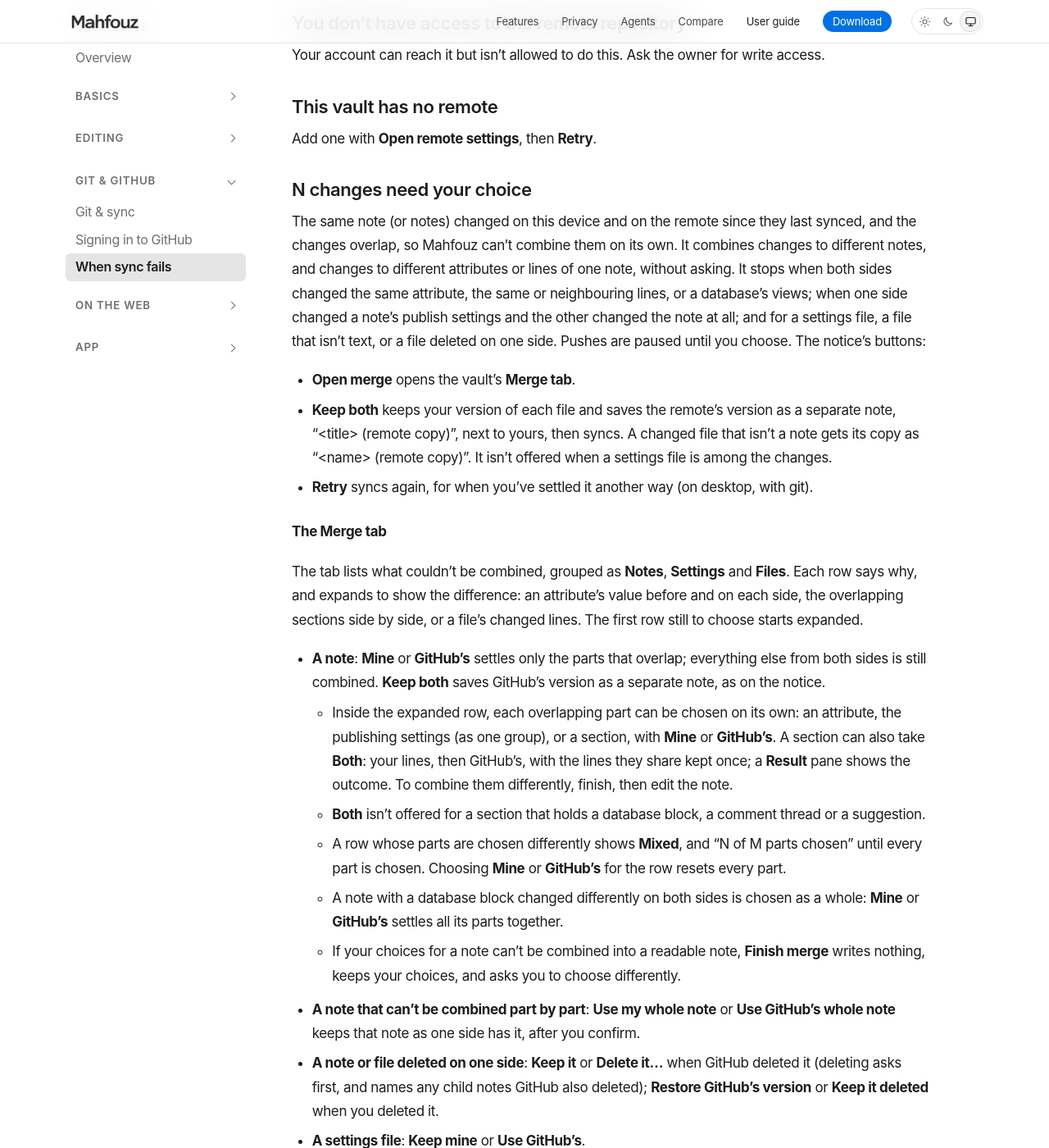
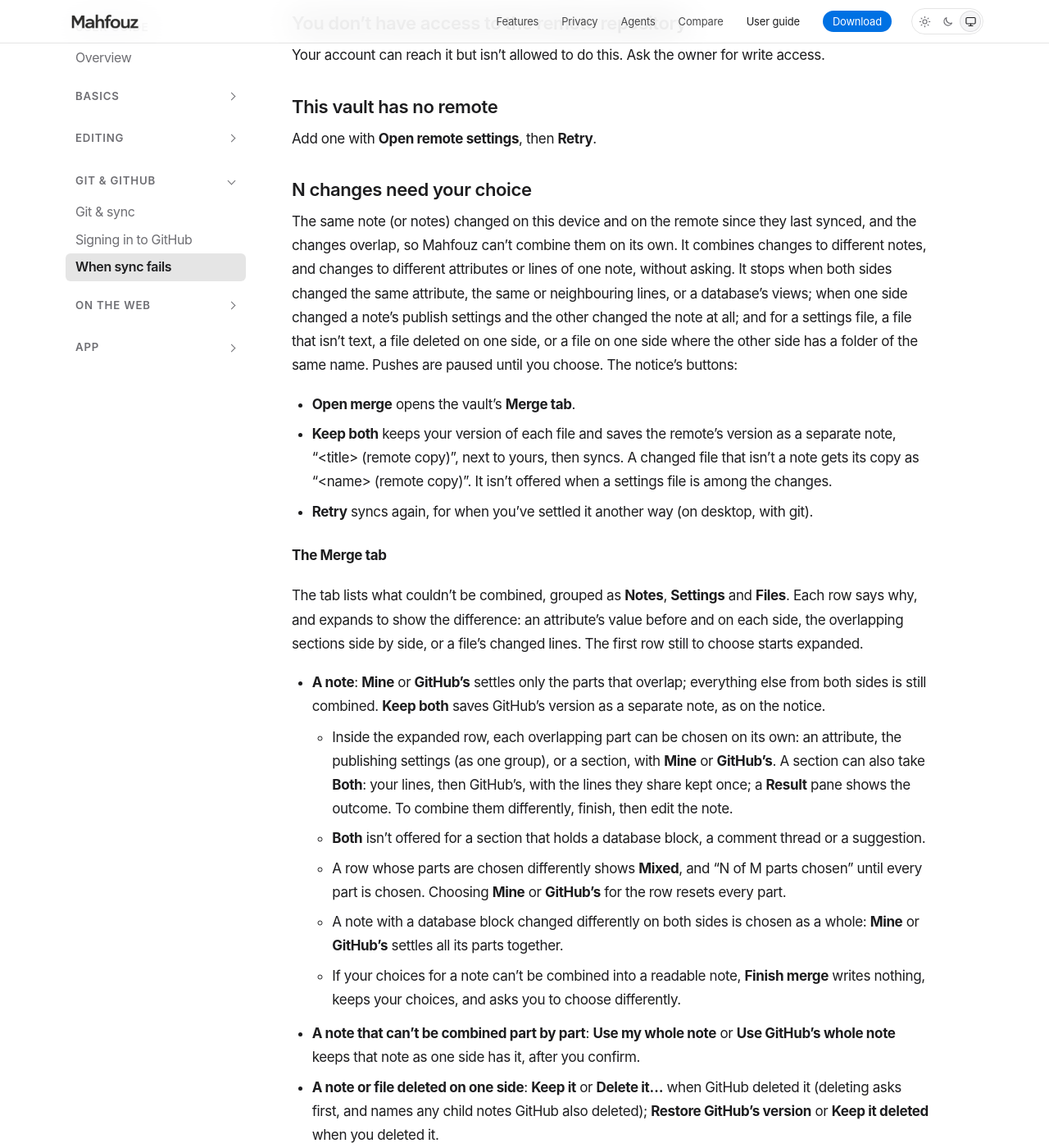
Before and after one commit to mahfouz-app/docs, a Jekyll site: the page built from guide/when-sync-fails.md, in a window 1280 px wide and 1400 px high, scrolled down 2176 px. Shown: the whole window at 82% size. Built offline with Jekyll 4.4.1, drawn with Linux system fonts in a browser that asks for light colours; some of the changed text lies outside the part shown.

Commit message:
guide: a file and a folder with the same name
Co-Authored-By: Claude Opus 5.5 <noreply@anthropic.com>

```diff
--- a/guide/when-sync-fails.md
+++ b/guide/when-sync-fails.md
@@ -63,7 +63,7 @@ Add one with **Open remote settings**, then **Retry**.
 
 ### N changes need your choice {#this-note-changed-here-and-on-github}
 
-The same note (or notes) changed on this device and on the remote since they last synced, and the changes overlap, so Mahfouz can't combine them on its own. It combines changes to different notes, and changes to different attributes or lines of one note, without asking. It stops when both sides changed the same attribute, the same or neighbouring lines, or a database's views; when one side changed a note's publish settings and the other changed the note at all; and for a settings file, a file that isn't text, or a file deleted on one side. Pushes are paused until you choose. The notice's buttons:
+The same note (or notes) changed on this device and on the remote since they last synced, and the changes overlap, so Mahfouz can't combine them on its own. It combines changes to different notes, and changes to different attributes or lines of one note, without asking. It stops when both sides changed the same attribute, the same or neighbouring lines, or a database's views; when one side changed a note's publish settings and the other changed the note at all; and for a settings file, a file that isn't text, a file deleted on one side, or a file on one side where the other side has a folder of the same name. Pushes are paused until you choose. The notice's buttons:
 
 - **Open merge** opens the vault's **Merge tab**.
 - **Keep both** keeps your version of each file and saves the remote's version as a separate note, "&lt;title&gt; (remote copy)", next to yours, then syncs. A changed file that isn't a note gets its copy as "&lt;name&gt; (remote copy)". It isn't offered when a settings file is among the changes.
@@ -82,6 +82,7 @@ The tab lists what couldn't be combined, grouped as **Notes**, **Settings** and
 - **A note that can't be combined part by part**: **Use my whole note** or **Use GitHub's whole note** keeps that note as one side has it, after you confirm.
 - **A note or file deleted on one side**: **Keep it** or **Delete it…** when GitHub deleted it (deleting asks first, and names any child notes GitHub also deleted); **Restore GitHub's version** or **Keep it deleted** when you deleted it.
 - **A settings file**: **Keep mine** or **Use GitHub's**.
+- **A file here and a folder on GitHub (or the reverse) with the same name**: this tab can't settle it. Rename yours, or rename it on GitHub, then **Retry**. When that's the only thing left, the notice reads "A file and a folder are both named …" and doesn't offer **Keep both**. A note GitHub moved into a folder of the same name can show the ordinary notice first; choosing to keep yours then brings up this one.
 - **Another file changed on both sides**: **Mine** or **GitHub's** keeps that file as one side has it; **Keep both** saves GitHub's version beside it when the file is text.
 - **Take all mine…** and **Take all GitHub's…** choose for every row still open that isn't a delete or a whole-note choice, after you confirm a list of what's discarded. They never decide deletes or whole-note rows.
 - **Finish merge** checks every file again, then syncs with your choices and pushes. If something changed since you chose, it says which and writes nothing, so you can look again. **Postpone** closes the tab; your choices stay until the merge is finished or you quit Mahfouz (or reload the page, on the web).
```
